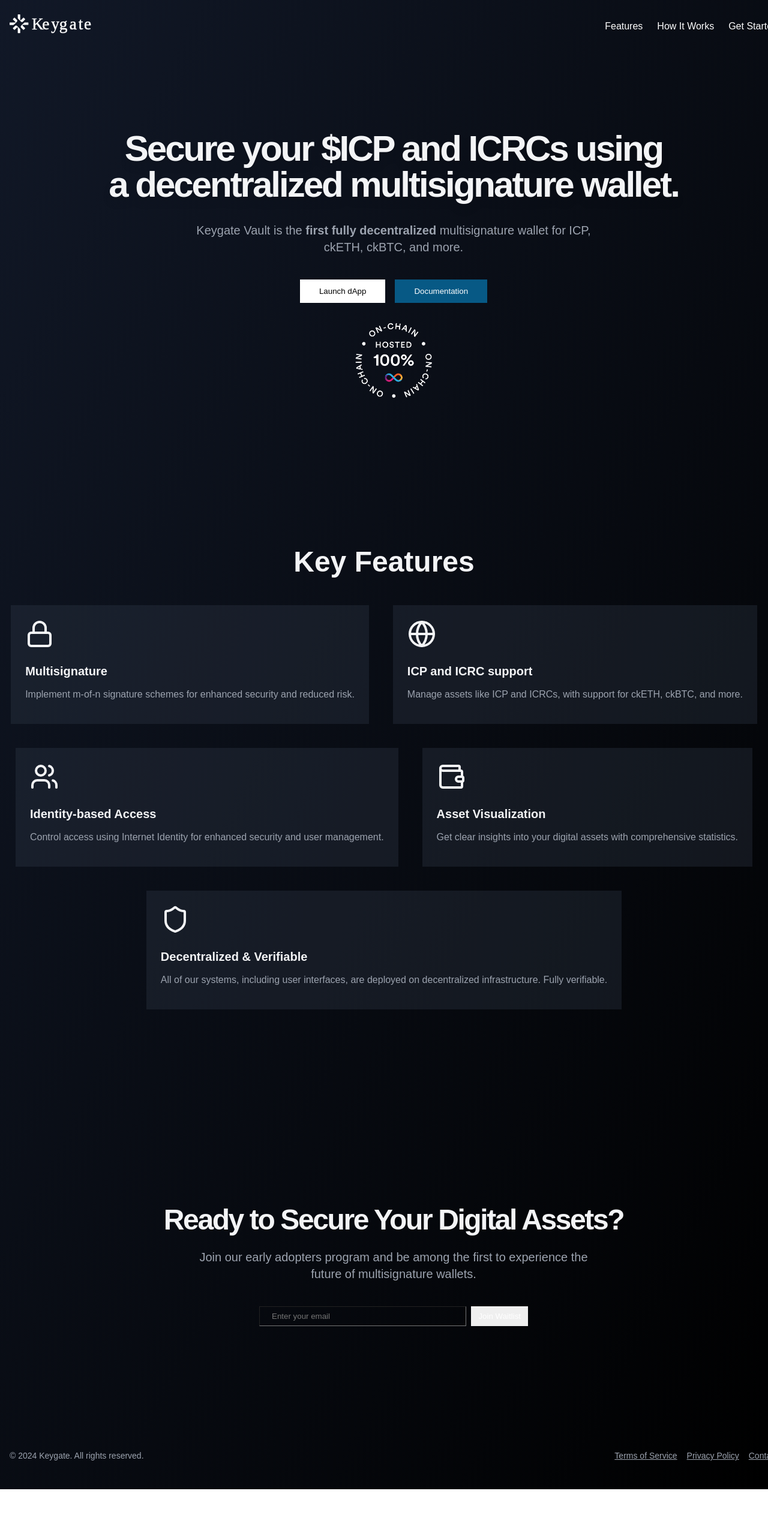
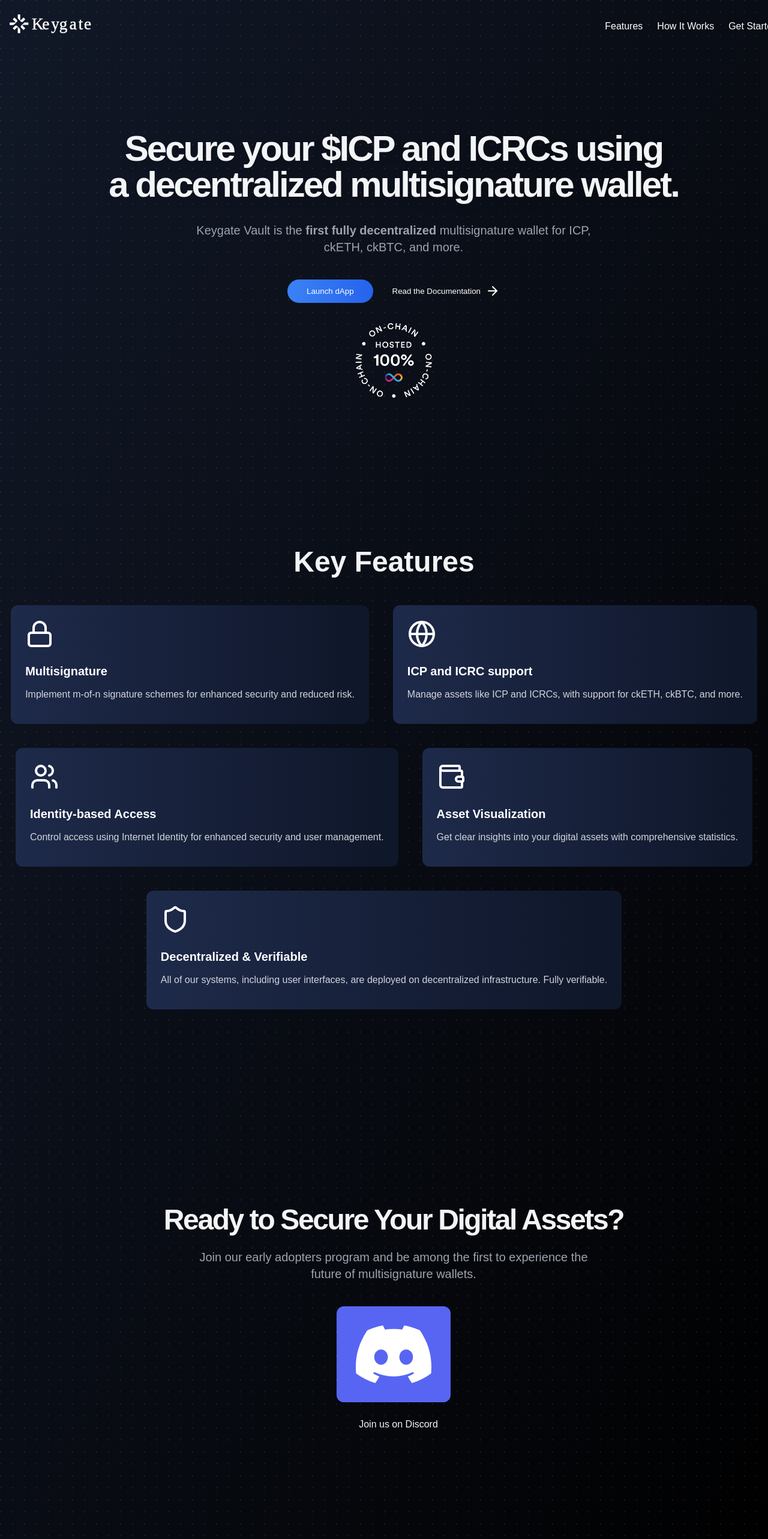
Before and after one commit to keygate-io/multisignature, a React (Vite) app in the folder src/landing/: page / in a window 1280 px wide. Shown: the top 2566 px of the page at 60% size. Before the commit the page ends 2483 px from the top, so only its background shows below. Built offline with nearby package versions, Linux system fonts and the light colour scheme; the HTML template or start-up script is replaced by a standard one.

Commit message:
landing page updates

```diff
--- a/canister_ids.json
+++ b/canister_ids.json
@@ -1,4 +1,10 @@
 {
+  "account": {
+    "ic": "shkri-jaaaa-aaaak-qloma-cai"
+  },
+  "dash": {
+    "ic": "salx4-eyaaa-aaaak-qlomq-cai"
+  },
   "landing": {
     "ic": "qbsdf-aqaaa-aaaak-qloba-cai"
   }
--- a/dfx.json
+++ b/dfx.json
@@ -12,9 +12,6 @@
       "candid": "src/central/central.did"
     },
     "dash": {
-      "dependencies": [
-        "account"
-      ],
       "source": [
         "src/dash/dist"
       ],
--- a/src/landing/src/App.jsx
+++ b/src/landing/src/App.jsx
@@ -1,9 +1,15 @@
 import React from "react";
-import { Shield, Lock, Zap, Globe, Users, Wallet } from "lucide-react";
+import { Shield, Lock, Globe, Users, Wallet, ArrowRight } from "lucide-react";
 
 function App() {
   return (
     <div className="min-h-screen bg-gradient-to-br from-gray-900 to-black text-gray-100">
+      <div
+        style={{
+          backgroundImage: `url("dots.svg")`,
+          backgroundRepeat: true,
+        }}
+      >
         <header className="container mx-auto px-4 py-6">
           <nav className="flex justify-between items-center">
             <a
@@ -12,7 +18,7 @@
             >
               <img
                 src="/keygate-logo.svg"
-              alt="DFINITY logo"
+                alt="Keygate logo"
                 className="h-8 mr-2"
               />
             </a>
@@ -51,16 +57,38 @@
                 multisignature wallet for ICP, ckETH, ckBTC, and more.
               </p>
               <div className="space-x-4">
-              <button className="bg-white text-black px-8 py-3 rounded-full transition-opacity border-none hover:cursor-pointer rounded-md">
+                <a
+                  href="https://salx4-eyaaa-aaaak-qlomq-cai.icp0.io/"
+                  className="inline-block"
+                  target="_blank"
+                >
+                  <button
+                    className="
+                    bg-gradient-to-r from-blue-500 to-blue-600
+                    text-white
+                    px-8 py-3
+                    rounded-full
+                    transition-all duration-300
+                    hover:opacity-90 hover:shadow-lg
+                    border-none
+                    focus:outline-none focus:ring-2 focus:ring-blue-400 focus:ring-opacity-50
+                    hover:cursor-pointer
+                  "
+                  >
                     Launch dApp
                   </button>
+                </a>
                 <a
                   href="https://www.notion.so/Technical-Architecture-10e834c1223d808c9359d6d720fd747a"
-                className="inline-block"
+                  className="inline-block no-underline"
+                  target="_blank"
                 >
-                <button className="bg-sky-800 text-white px-8 py-3 rounded-md hover:bg-blue transition-colors hover:cursor-pointer border-none">
-                  Documentation
+                  <div className="ml-2 flex flex-row items-center space-x-0">
+                    <button className="text-white px-2 py-3 border-none bg-transparent font-medium text-md hover:underline  underline-offset-4 hover:cursor-pointer">
+                      Read the Documentation
                     </button>
+                    <ArrowRight className="text-white" />
+                  </div>
                 </a>
               </div>
               <img
@@ -71,7 +99,7 @@
             </div>
           </section>
 
-        <section id="features" className="py-32 bg-opacity-50">
+          <section id="features" className="py-32 bg-opacity-70">
             <div className="container mx-auto">
               <h2 className="text-5xl font-semibold text-center mb-12">
                 Key Features
@@ -106,35 +134,7 @@
             </div>
           </section>
 
-        <section id="get-started" className="py-40">
-          <div className="container mx-auto px-4 text-center">
-            <h2 className="text-5xl tracking-tighter font-semibold mb-6">
-              Ready to Secure Your Digital Assets?
-            </h2>
-            <p className="text-xl text-gray-400 mb-10 max-w-2xl mx-auto">
-              Join our early adopters program and be among the first to
-              experience the future of multisignature wallets.
-            </p>
-            <form
-              className="max-w-md mx-auto"
-              onSubmit={(e) => e.preventDefault()}
-            >
-              <div className="flex space-x-2">
-                <input
-                  type="email"
-                  placeholder="Enter your email"
-                  className="flex-grow px-5 py-2 bg-transparent text-white border-b-none focus:outline-none focus:ring-2 hover:outline-none focus:ring-gray-700 rounded-md border-[1px] !shadow-none"
-                />
-                <button
-                  type="submit"
-                  className="text-black text-white px-3 rounded-md py-2 hover:opacity-90 transition-opacity border-none"
-                >
-                  Join Waitlist
-                </button>
-              </div>
-            </form>
-          </div>
-        </section>
+          <GetStartedSection />
         </main>
 
         <footer className="py-8">
@@ -167,17 +167,51 @@
           </div>
         </footer>
       </div>
+    </div>
   );
 }
 
 function FeatureCard({ icon, title, description }) {
   return (
-    <div className="bg-gray-700 bg-opacity-30 p-6 rounded-none md:rounded-lg">
-      <div className="mb-4">{icon}</div>
-      <h3 className="text-xl font-semibold mb-2">{title}</h3>
-      <p className="text-gray-400">{description}</p>
+    <div
+      className="
+      bg-gradient-to-r from-0% from-[#1e2a4a] to-95% to-[#0f172a]
+      p-6 rounded-xl
+    "
+    >
+      <div className="mb-4 text-white">{icon}</div>
+      <h3 className="text-xl font-semibold mb-2 text-white">{title}</h3>
+      <p className="text-gray-300">{description}</p>
     </div>
   );
 }
 
+const GetStartedSection = () => (
+  <section id="get-started" className="py-40">
+    <div className="container mx-auto px-4 text-center">
+      <h2 className="text-5xl tracking-tighter font-semibold mb-6">
+        Ready to Secure Your Digital Assets?
+      </h2>
+      <p className="text-xl text-gray-400 mb-10 max-w-2xl mx-auto">
+        Join our early adopters program and be among the first to experience the
+        future of multisignature wallets.
+      </p>
+      <div className="flex justify-center space-x-4 flex-col space-y-6">
+        <a
+          href="https://discord.gg/kRvpMEzJ"
+          target="_blank"
+          rel="noopener noreferrer"
+          className="text-white hover:text-gray-300"
+        >
+          <img
+            src="discord-logo-white.svg"
+            className="h-24 bg-[#5865F2] p-8 rounded-xl"
+          />
+        </a>
+        <div>Join us on Discord</div>
+      </div>
+    </div>
+  </section>
+);
+
 export default App;
```
Also changed, not shown: src/landing/public/discord-logo-white.svg (added), src/landing/public/dots.svg (added). Lines whose indentation alone changed are shown as unchanged.
